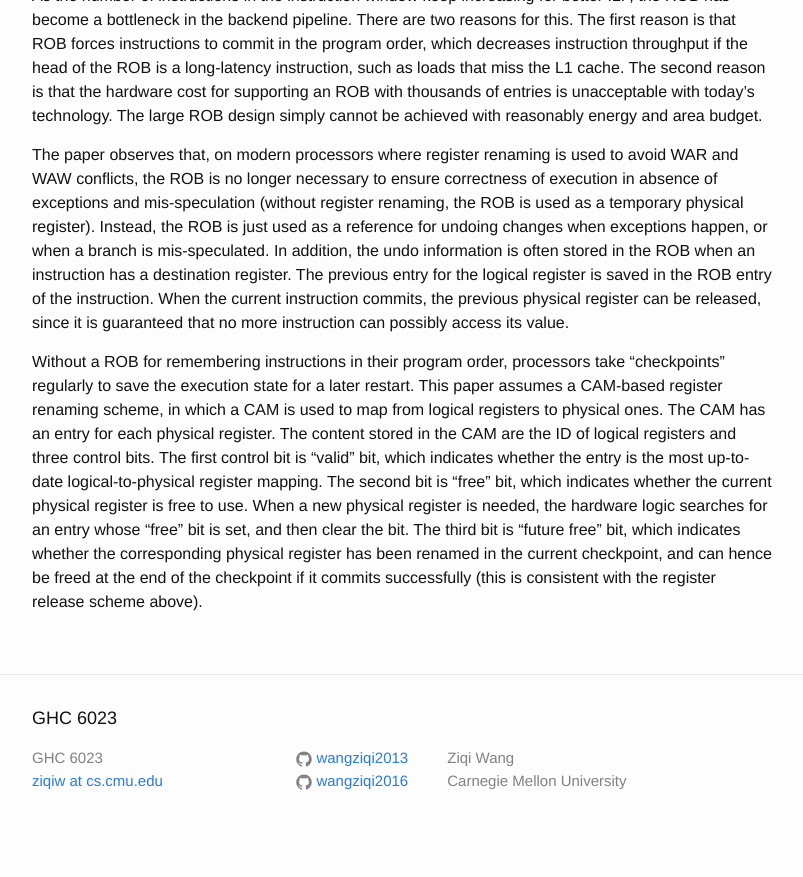
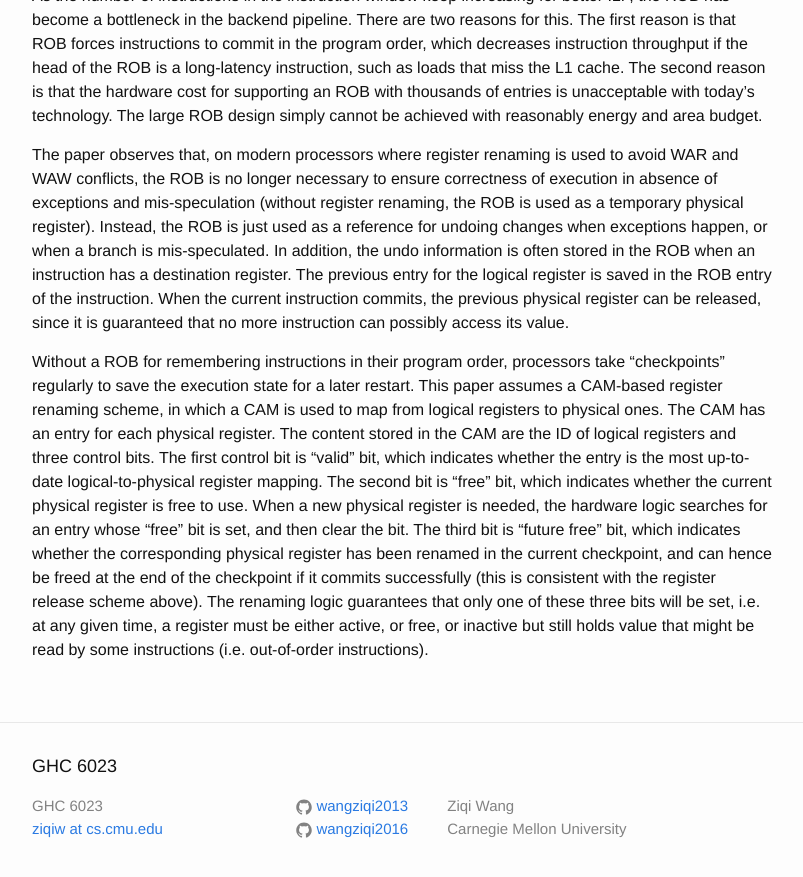
Before and after one commit to wangziqi2013/wangziqi2013.github.io, a Jekyll site: the page built from _posts/2019-09-11-ooo-commit-processors.markdown, in a window 1280 px wide and 900 px high, scrolled down 673 px. Shown: the top 877 px of the window, without its empty margins (238-1041 px from the left). Built offline with Jekyll 4.4.1, drawn with Linux system fonts in a browser that asks for light colours; before the commit the page ends 1525 px from its top, so only the background shows below that.

Commit message:
Adding invariant

```diff
--- a/_posts/2019-09-11-ooo-commit-processors.markdown
+++ b/_posts/2019-09-11-ooo-commit-processors.markdown
@@ -44,4 +44,6 @@ the entry is the most up-to-date logical-to-physical register mapping. The secon
 whether the current physical register is free to use. When a new physical register is needed, the hardware logic searches
 for an entry whose "free" bit is set, and then clear the bit. The third bit is "future free" bit, which indicates whether
 the corresponding physical register has been renamed in the current checkpoint, and can hence be freed at the end of the
-checkpoint if it commits successfully (this is consistent with the register release scheme above).
+checkpoint if it commits successfully (this is consistent with the register release scheme above). The renaming logic
+guarantees that only one of these three bits will be set, i.e. at any given time, a register must be either active, or
+free, or inactive but still holds value that might be read by some instructions (i.e. out-of-order instructions).
```
